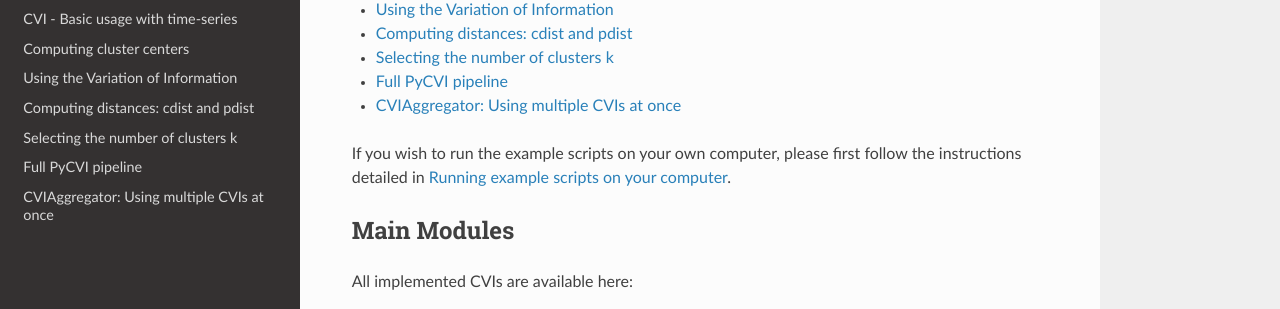
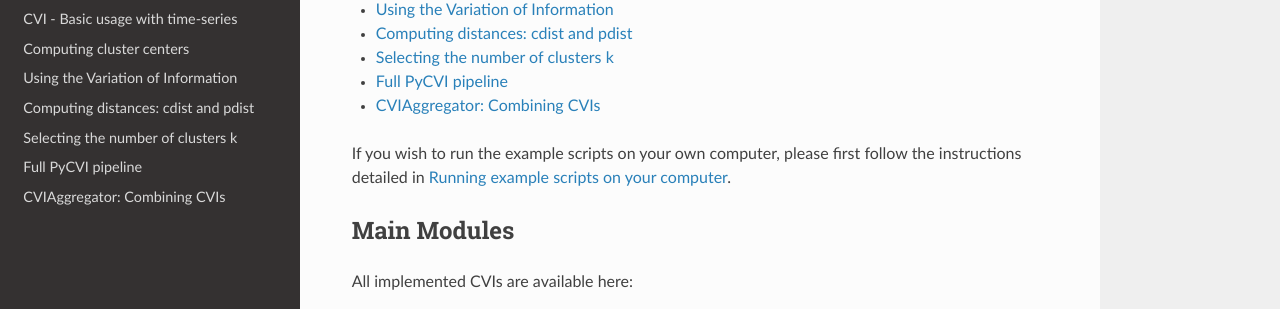
Before and after one commit to nglm/pycvi, a Sphinx documentation site: the page built from docs/index.rst, in a window 1280 px wide and 900 px high, scrolled down 2039 px. Shown: the part 162-471 px from the top of the window. Built offline with Sphinx 7.4.7 and the Read the Docs theme 2.0.0, drawn with Linux system fonts in a browser that asks for light colours.

Commit message:
Updating examples

```diff
--- a/docs/examples/cvi_aggregator.rst
+++ b/docs/examples/cvi_aggregator.rst
@@ -1,4 +1,4 @@
-CVIAggregator: Using multiple CVIs at once
+CVIAggregator: Combining CVIs
 -------------------------------------------
 
 Here is an example using exclusively PyCVI's :class:`pycvi.cvi.CVIAggregator` in order to guess the number of clusters in a dataset. The preprocessing steps and the clustering steps can be integrated into the PyCVI pipeline by providing sklearn-like classes of clustering models (e.g. `KMeans <https://scikit-learn.org/stable/modules/generated/sklearn.cluster.KMeans.html>`_) and data preprocessor (e.g. `StandardScaler <https://scikit-learn.org/stable/modules/generated/sklearn.preprocessing.StandardScaler.html>`_).
--- a/docs/pycvi.cvi.rst
+++ b/docs/pycvi.cvi.rst
@@ -24,6 +24,7 @@ pycvi.cvi
    .. autosummary::
 
       CVI
+      CVIAggregator
       CalinskiHarabasz
       DB
       Diameter
```
